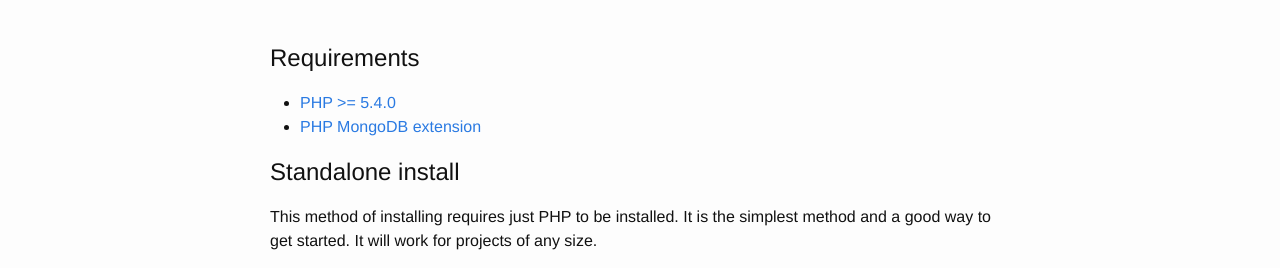
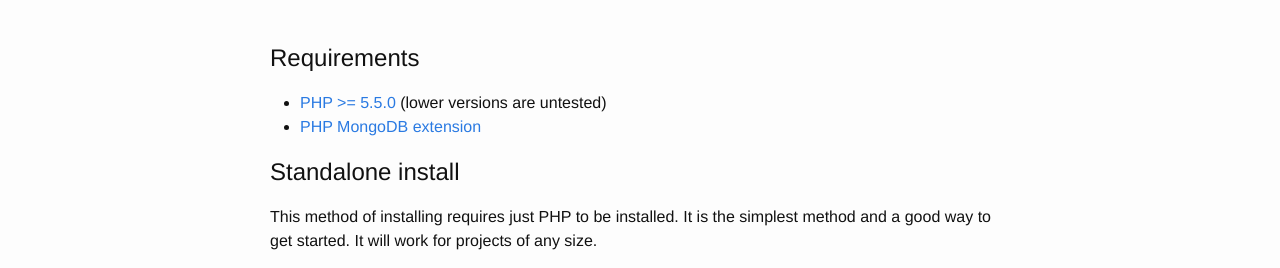
Before and after one commit to mongrate/mongrate.com, a Jekyll site: the page built from pages/docs/installation.md, in a window 1280 px wide. Shown: the part 186-454 px from the top of the page. Built offline with Jekyll 4.4.1, drawn with Linux system fonts in a browser that asks for light colours.

Commit message:
Bump required PHP version to 5.5.0 (lower are now untested).

```diff
--- a/pages/docs/installation.md
+++ b/pages/docs/installation.md
@@ -8,7 +8,7 @@ content_title: Installation
 Requirements
 ============
 
-* [PHP >= 5.4.0](https://secure.php.net/manual/en/install.php)
+* [PHP >= 5.5.0](https://secure.php.net/manual/en/install.php) (lower versions are untested)
 * [PHP MongoDB extension](https://secure.php.net/manual/en/mongo.installation.php)
 
 Standalone install
```
